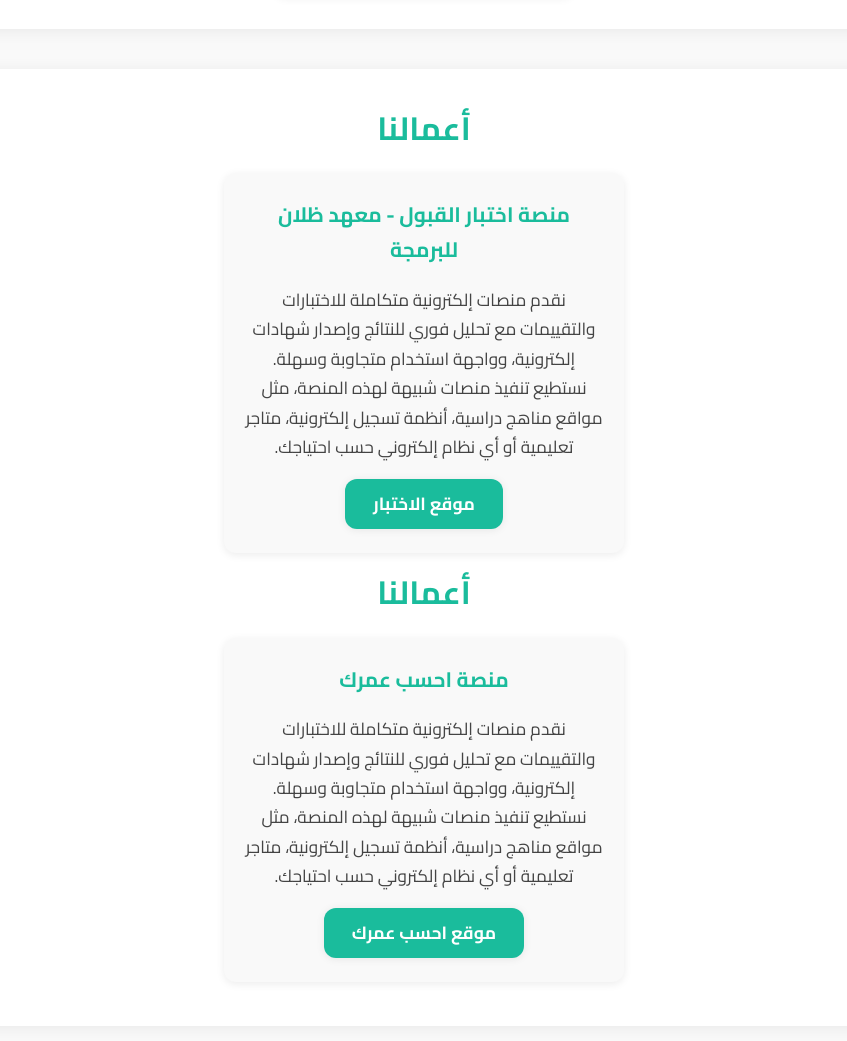
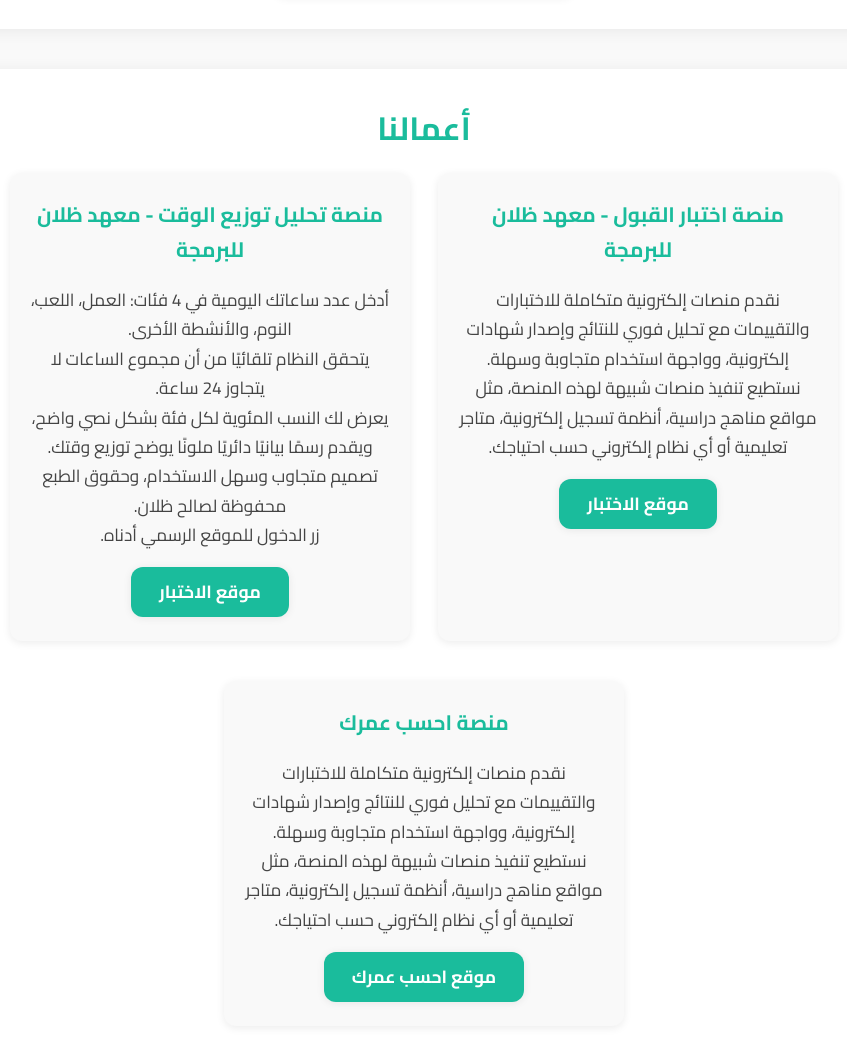
Before and after one commit to ooodo/kamelo, a plain HTML site: page index.html in a window 1280 px wide. Shown: the part 1573-2614 px from the top of the page, without its empty margins (216-1063 px from the left). Drawn offline with Linux system fonts and the light colour scheme.

Commit message:
Update index.html

```diff
--- a/index.html
+++ b/index.html
@@ -445,9 +445,29 @@
             >موقع الاختبار</a
           >
         </div>
+
+        <div class="projects-content">
+        <div class="project-box">
+
+           <h3>منصة تحليل توزيع الوقت - معهد ظلان للبرمجة</h3>
+<p>
+  أدخل عدد ساعاتك اليومية في 4 فئات: العمل، اللعب، النوم، والأنشطة الأخرى.<br />
+  يتحقق النظام تلقائيًا من أن مجموع الساعات لا يتجاوز 24 ساعة.<br />
+  يعرض لك النسب المئوية لكل فئة بشكل نصي واضح، ويقدم رسمًا بيانيًا دائريًا ملونًا يوضح توزيع وقتك.<br />
+  تصميم متجاوب وسهل الاستخدام، وحقوق الطبع محفوظة لصالح ظلان.<br />
+  زر الدخول للموقع الرسمي أدناه.
+</p>
+          <a
+            class="project-btn"
+            href="https://ooodo.github.io/time3/"
+            target="_blank"
+            rel="noopener"
+            >موقع الاختبار</a
+          >
+        </div>
         <!-- يمكنك إضافة أعمال أخرى هنا بنفس البنية -->
       </div>
-            <h2>أعمالنا</h2>
+
       <div class="projects-content">
         <div class="project-box">
           <h3>منصة احسب عمرك</h3>
```
